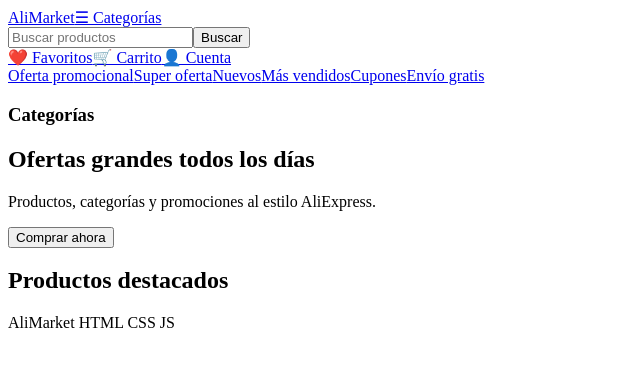
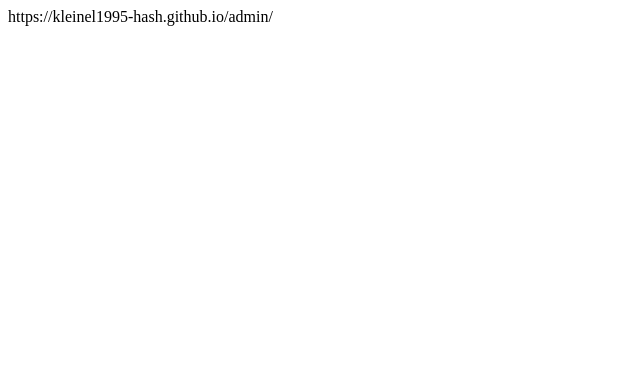
Before and after one commit to kleinel1995-hash/admin, a plain HTML site: page index.html in a window 1280 px wide. Shown: the whole page, without its empty margins (0-640 px from the left). Drawn offline with Linux system fonts and the light colour scheme.

Commit message:
Update index.html

```diff
--- a/index.html
+++ b/index.html
@@ -1,5 +1 @@
-<!DOCTYPE html><html lang="es"><head><meta charset="UTF-8"><meta name="viewport" content="width=device-width,initial-scale=1.0"><title>AliMarket HTML</title><link rel="stylesheet" href="css/style.css"></head><body>
-<header class="top-header"><div class="header-inner"><a class="logo" href="index.html">AliMarket</a><a class="category-btn" href="categorias.html">☰ Categorías</a><div class="search"><input placeholder="Buscar productos"><button>Buscar</button></div><div class="header-icons"><a href="#">❤️ Favoritos</a><a href="#">🛒 Carrito</a><a href="#">👤 Cuenta</a></div></div></header>
-<nav class="promo-bar"><div class="promo-inner"><a class="active" href="#">Oferta promocional</a><a href="#">Super oferta</a><a href="#">Nuevos</a><a href="#">Más vendidos</a><a href="#">Cupones</a><a href="#">Envío gratis</a></div></nav>
-<section class="hero"><aside class="home-cat"><h3>Categorías</h3><div data-home-cats></div></aside><div class="banner"><h1>Ofertas grandes todos los días</h1><p>Productos, categorías y promociones al estilo AliExpress.</p><button>Comprar ahora</button></div></section>
-<section class="section"><h2>Productos destacados</h2><div class="products" data-products></div></section><footer class="footer">AliMarket HTML CSS JS</footer><script src="js/data.js"></script><script src="js/app.js"></script></body></html>
+https://kleinel1995-hash.github.io/admin/
```
